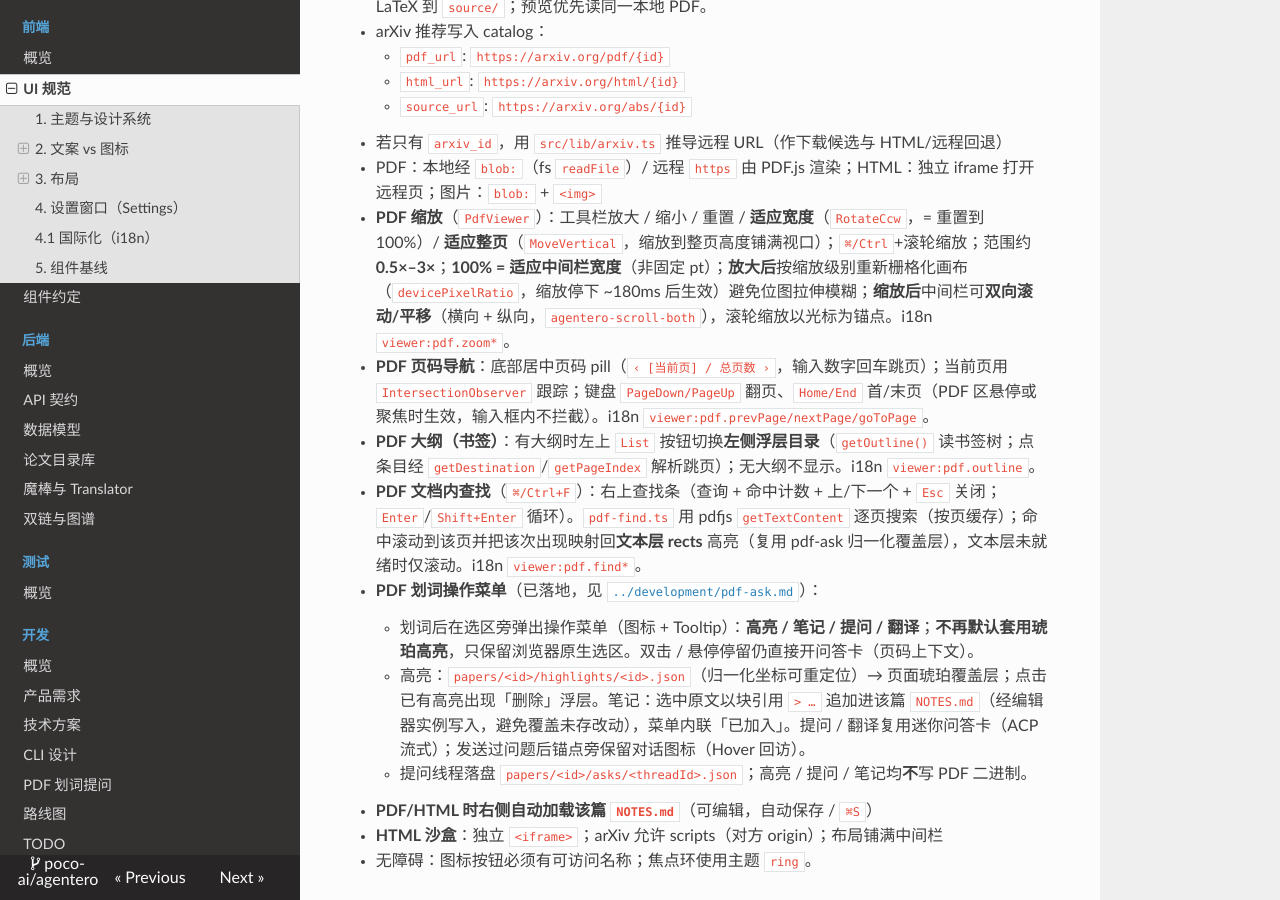
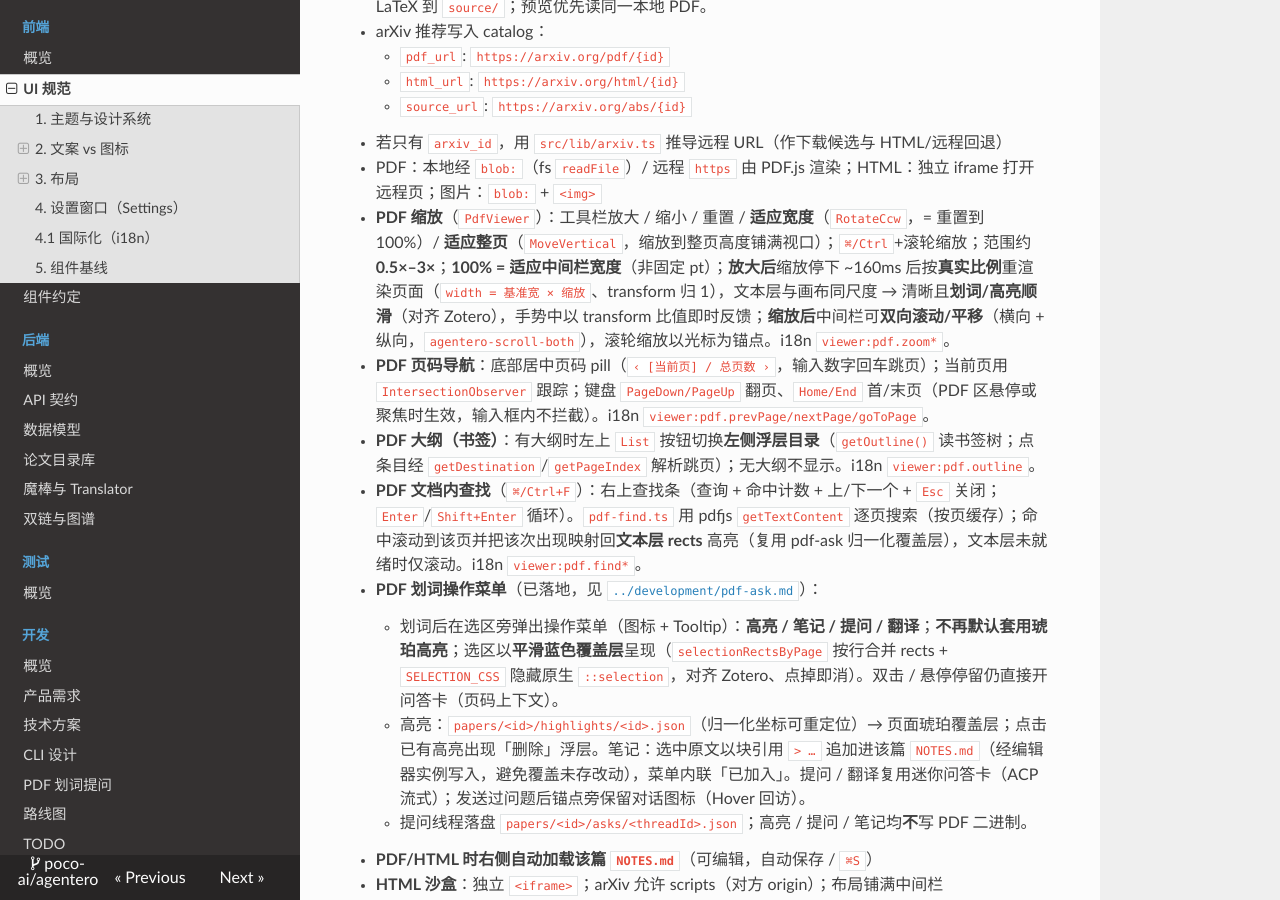
Before and after one commit to July-h5kf3/Agentero, an MkDocs documentation site: the page built from docs/frontend/ui.md, in a window 1280 px wide and 900 px high, scrolled down 6876 px. Built offline with MkDocs 1.6.1, drawn with Linux system fonts in a browser that asks for light colours; nearby versions of some CDN libraries.

Commit message:
docs:pdf-smooth-selection-and-real-scale-zoom-notes

```diff
--- a/docs/frontend/ui.md
+++ b/docs/frontend/ui.md
@@ -183,12 +183,12 @@
     - `source_url`: `https://arxiv.org/abs/{id}`
   - 若只有 `arxiv_id`，用 `src/lib/arxiv.ts` 推导远程 URL（作下载候选与 HTML/远程回退）
   - PDF：本地经 `blob:`（fs `readFile`）/ 远程 `https` 由 PDF.js 渲染；HTML：独立 iframe 打开远程页；图片：`blob:` + `<img>`
-  - **PDF 缩放**（`PdfViewer`）：工具栏放大 / 缩小 / 重置 / **适应宽度**（`RotateCcw`，= 重置到 100%）/ **适应整页**（`MoveVertical`，缩放到整页高度铺满视口）；`⌘/Ctrl`+滚轮缩放；范围约 **0.5×–3×**；**100% = 适应中间栏宽度**（非固定 pt）；**放大后**按缩放级别重新栅格化画布（`devicePixelRatio`，缩放停下 ~180ms 后生效）避免位图拉伸模糊；**缩放后**中间栏可**双向滚动/平移**（横向 + 纵向，`agentero-scroll-both`），滚轮缩放以光标为锚点。i18n `viewer:pdf.zoom*`。
+  - **PDF 缩放**（`PdfViewer`）：工具栏放大 / 缩小 / 重置 / **适应宽度**（`RotateCcw`，= 重置到 100%）/ **适应整页**（`MoveVertical`，缩放到整页高度铺满视口）；`⌘/Ctrl`+滚轮缩放；范围约 **0.5×–3×**；**100% = 适应中间栏宽度**（非固定 pt）；**放大后**缩放停下 ~160ms 后按**真实比例**重渲染页面（`width = 基准宽 × 缩放`、transform 归 1），文本层与画布同尺度 → 清晰且**划词/高亮顺滑**（对齐 Zotero），手势中以 transform 比值即时反馈；**缩放后**中间栏可**双向滚动/平移**（横向 + 纵向，`agentero-scroll-both`），滚轮缩放以光标为锚点。i18n `viewer:pdf.zoom*`。
   - **PDF 页码导航**：底部居中页码 pill（`‹ [当前页] / 总页数 ›`，输入数字回车跳页）；当前页用 `IntersectionObserver` 跟踪；键盘 `PageDown/PageUp` 翻页、`Home/End` 首/末页（PDF 区悬停或聚焦时生效，输入框内不拦截）。i18n `viewer:pdf.prevPage/nextPage/goToPage`。
   - **PDF 大纲（书签）**：有大纲时左上 `List` 按钮切换**左侧浮层目录**（`getOutline()` 读书签树；点条目经 `getDestination`/`getPageIndex` 解析跳页）；无大纲不显示。i18n `viewer:pdf.outline`。
   - **PDF 文档内查找**（`⌘/Ctrl+F`）：右上查找条（查询 + 命中计数 + 上/下一个 + `Esc` 关闭；`Enter`/`Shift+Enter` 循环）。`pdf-find.ts` 用 pdfjs `getTextContent` 逐页搜索（按页缓存）；命中滚动到该页并把该次出现映射回**文本层 rects** 高亮（复用 pdf-ask 归一化覆盖层），文本层未就绪时仅滚动。i18n `viewer:pdf.find*`。
   - **PDF 划词操作菜单**（已落地，见 [`../development/pdf-ask.md`](../development/pdf-ask.md)）：
-    - 划词后在选区旁弹出操作菜单（图标 + Tooltip）：**高亮 / 笔记 / 提问 / 翻译**；**不再默认套用琥珀高亮**，只保留浏览器原生选区。双击 / 悬停停留仍直接开问答卡（页码上下文）。
+    - 划词后在选区旁弹出操作菜单（图标 + Tooltip）：**高亮 / 笔记 / 提问 / 翻译**；**不再默认套用琥珀高亮**；选区以**平滑蓝色覆盖层**呈现（`selectionRectsByPage` 按行合并 rects + `SELECTION_CSS` 隐藏原生 `::selection`，对齐 Zotero、点掉即消）。双击 / 悬停停留仍直接开问答卡（页码上下文）。
     - 高亮：`papers/<id>/highlights/<id>.json`（归一化坐标可重定位）→ 页面琥珀覆盖层；点击已有高亮出现「删除」浮层。笔记：选中原文以块引用 `> …` 追加进该篇 `NOTES.md`（经编辑器实例写入，避免覆盖未存改动），菜单内联「已加入」。提问 / 翻译复用迷你问答卡（ACP 流式）；发送过问题后锚点旁保留对话图标（Hover 回访）。
     - 提问线程落盘 `papers/<id>/asks/<threadId>.json`；高亮 / 提问 / 笔记均**不**写 PDF 二进制。
   - **PDF/HTML 时右侧自动加载该篇 `NOTES.md`**（可编辑，自动保存 / `⌘S`）
```
